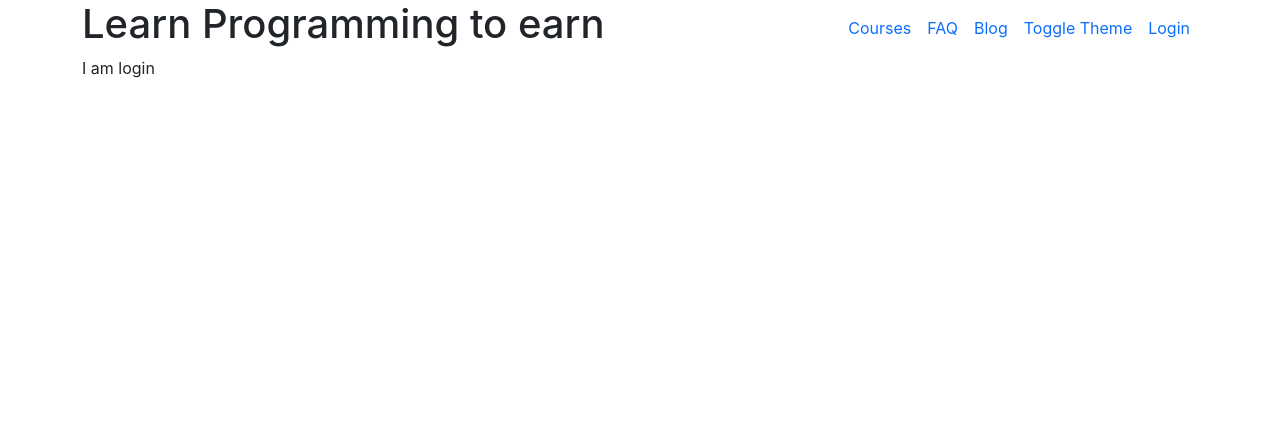
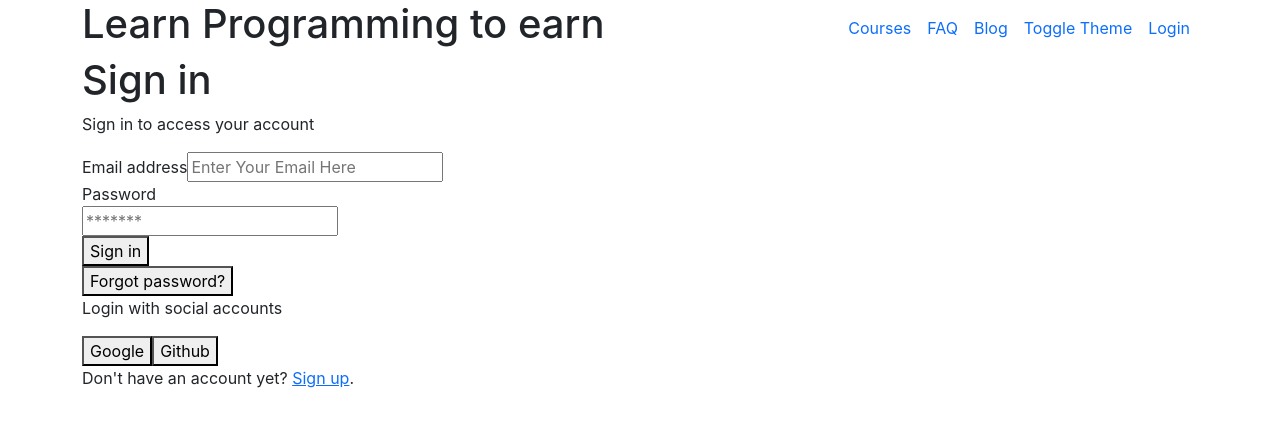
Before and after one commit to UttomKumarRoy/Assignment-10-client, a React (Create React App) app: page /login in a window 1280 px wide. Shown: the top 426 px of the page. Built offline with nearby package versions, Linux system fonts and the light colour scheme; no server answers.

Commit message:
Login and Register Page Update

```diff
--- a/src/components/Courses.js
+++ b/src/components/Courses.js
@@ -1,9 +1,13 @@
 import React from 'react';
+import { useLoaderData } from 'react-router-dom';
 
 const Courses = () => {
+   const courses= useLoaderData();
     return (
         <div>
-            I am courses
+            {
+                courses.length
+            }
         </div>
     );
 };
--- a/src/components/Login.js
+++ b/src/components/Login.js
@@ -1,11 +1,148 @@
-import React from 'react';
+import { useContext, useState } from 'react'
+import { Link, useLocation, useNavigate } from 'react-router-dom'
+import { toast } from 'react-toastify'
+import { AuthContext } from '../contexts/UserContext'
 
 const Login = () => {
-    return (
-        <div>
-            I am login
+  const [userEmail, setUserEmail] = useState('')
+  // const [showPass, setShowPass] = useState(false)
+  const navigate = useNavigate()
+  const location = useLocation()
+  const from = location.state?.from?.pathname || '/'
+
+  const { signin, resetPassword, signInWithGoogle } = useContext(AuthContext)
+
+  const handleSubmit = event => {
+    event.preventDefault()
+
+    const email = event.target.email.value
+    const password = event.target.password.value
+
+    signin(email, password)
+      .then(result => {
+        toast.success('Login Success!')
+        navigate(from, { replace: true })
+        console.log(result.user)
+      })
+      .catch(error => toast.error(error.message))
+  }
+
+  // Google Signin
+  const handleGoogleSignin = () => {
+    signInWithGoogle().then(result => {
+      console.log(result.user)
+      navigate(from, { replace: true })
+    })
+  }
+
+  //Reset Pass
+  const handleReset = () => {
+    resetPassword(userEmail)
+      .then(() => {
+        toast.success('Reset link has been sent, please check email')
+      })
+      .catch(error => toast.error(error.message))
+  }
+
+  return (
+    <div className=''>
+      <div className=''>
+        <div className=''>
+          <h1 className=''>Sign in</h1>
+          <p className=''>
+            Sign in to access your account
+          </p>
         </div>
-    );
-};
+        <form
+          onSubmit={handleSubmit}
+          noValidate=''
+          action=''
+          className=''
+        >
+          <div className=''>
+            <div>
+              <label htmlFor='email' className=''>
+                Email address
+              </label>
+              <input
+                onBlur={event => setUserEmail(event.target.value)}
+                type='email'
+                name='email'
+                id='email'
+                placeholder='Enter Your Email Here'
+                className=''
+                data-temp-mail-org='0'
+              />
+            </div>
+            <div>
+              <div className=''>
+                <label htmlFor='password' className=''>
+                  Password
+                </label>
+              </div>
+              <input
+                // type={showPass ? 'text' : 'password'}
+                type='password'
+                name='password'
+                id='password'
+                placeholder='*******'
+                className=''
+              />
 
-export default Login;
+              {/* <button onClick={() => setShowPass(!showPass)}>
+                Show Password
+              </button> */}
+            </div>
+          </div>
+
+          <div>
+            <button
+              type='submit'
+              className=''
+            >
+              Sign in
+            </button>
+          </div>
+        </form>
+        <div className=''>
+          <button
+            onClick={handleReset}
+            className=''
+          >
+            Forgot password?
+          </button>
+        </div>
+        <div className=''>
+
+          <p className=''>
+            Login with social accounts
+          </p>
+
+        </div>
+        <div className=''>
+          <button
+            onClick={handleGoogleSignin}
+            aria-label='Log in with Google'
+            className=''
+          >
+           Google
+          </button>
+
+          <button aria-label='Log in with GitHub' className=''>
+            Github
+          </button>
+        </div>
+        <p className=''>
+          Don't have an account yet?{' '}
+          <Link to='/register' className=''>
+            Sign up
+          </Link>
+          .
+        </p>
+      </div>
+    </div>
+
+  )
+}
+
+export default Login
--- a/src/components/Register.js
+++ b/src/components/Register.js
@@ -1,11 +1,155 @@
-import React from 'react';
+import React, { useContext } from 'react'
+import { Link, useLocation, useNavigate } from 'react-router-dom'
+
+import { toast } from 'react-toastify'
+import { AuthContext } from '../contexts/UserContext'
 
 const Register = () => {
-    return (
-        <div>
-            I am register
+  const navigate = useNavigate()
+  const location = useLocation()
+  const from = location.state?.from?.pathname || '/'
+  const { createUser, updateName, verifyEmail, signInWithGoogle } =
+    useContext(AuthContext)
+
+  // Signup using Email & Pass
+  const handleSubmit = event => {
+    event.preventDefault()
+
+    const name = event.target.name.value
+    const email = event.target.email.value
+    const password = event.target.password.value
+
+    //1. Create Account
+    createUser(email, password)
+      .then(result => {
+        console.log(result.user)
+
+        //2. Update Name
+        updateName(name)
+          .then(() => {
+            toast.success('Name Updated')
+
+            //3. Email verification
+            verifyEmail()
+              .then(() => {
+                toast.success('Please check your email for verification link')
+                navigate(from, { replace: true })
+              })
+              .catch(error => {
+                toast.error(error.message)
+              })
+          })
+          .catch(error => {
+            toast.error(error.message)
+          })
+      })
+      .catch(error => console.log(error))
+  }
+
+  // Google Signin
+  const handleGoogleSignin = () => {
+    signInWithGoogle().then(result => {
+      console.log(result.user)
+      navigate(from, { replace: true })
+    })
+  }
+
+  return (
+    <div className=''>
+      <div className=''>
+        <div className=''>
+          <h1 className=''>Register</h1>
+          <p className=''>Create a new account</p>
         </div>
-    );
-};
+        <form
+          onSubmit={handleSubmit}
+          noValidate=''
+          action=''
+          className=''
+        >
+          <div className=''>
+            <div>
+              <label htmlFor='email' className=''>
+                Name
+              </label>
+              <input
+                type='text'
+                name='name'
+                id='name'
+                placeholder='Enter Your Name Here'
+                className=''
+                data-temp-mail-org='0'
+              />
+            </div>
+            <div>
+              <label htmlFor='email' className=''>
+                Email address
+              </label>
+              <input
+                type='email'
+                name='email'
+                id='email'
+                placeholder='Enter Your Email Here'
+                className=''
+                data-temp-mail-org='0'
+              />
+            </div>
+            <div>
+              <div className=''>
+                <label htmlFor='password' className=''>
+                  Password
+                </label>
+              </div>
+              <input
+                type='password'
+                name='password'
+                id='password'
+                placeholder='*******'
+                className=''
+              />
+            </div>
+          </div>
+          <div className=''>
+            <div>
+              <button
+                type='submit'
+                className=''
+              >
+                Sign Up
+              </button>
+            </div>
+          </div>
+        </form>
+        <div className=''>
+          <div className=''></div>
+          <p className=''>
+            Signup with social accounts
+          </p>
+          <div className=''></div>
+        </div>
+        <div className=''>
+          <button
+            onClick={handleGoogleSignin}
+            aria-label='Log in with Google'
+            className=''
+          >
+            Google
+          </button>
 
-export default Register;
+          <button aria-label='Log in with GitHub' className=''>
+           Github
+          </button>
+        </div>
+        <p className=''>
+          Already have an account yet?{' '}
+          <Link to='/login' className=''>
+            Sign In
+          </Link>
+          .
+        </p>
+      </div>
+    </div>
+  )
+}
+
+export default Register
--- a/src/routes/routes.js
+++ b/src/routes/routes.js
@@ -27,7 +27,8 @@ const router = createBrowserRouter([
       },
       {
         path: '/courses',
-        element: <Courses />
+        element: <Courses />,
+        loader: () => fetch('https://programming-language-server.vercel.app/course')
       },
       {
         path: '/blog',
```
